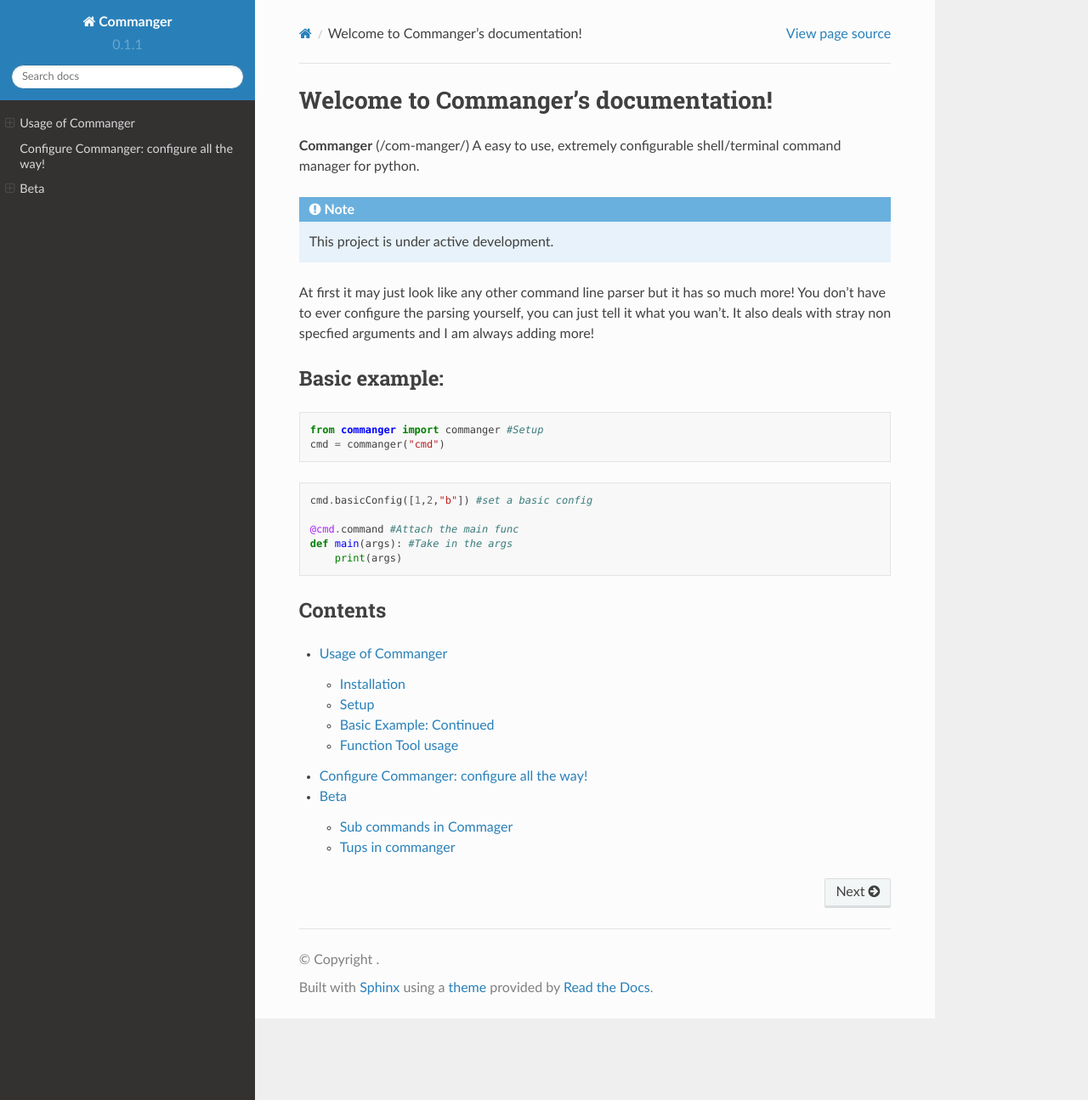
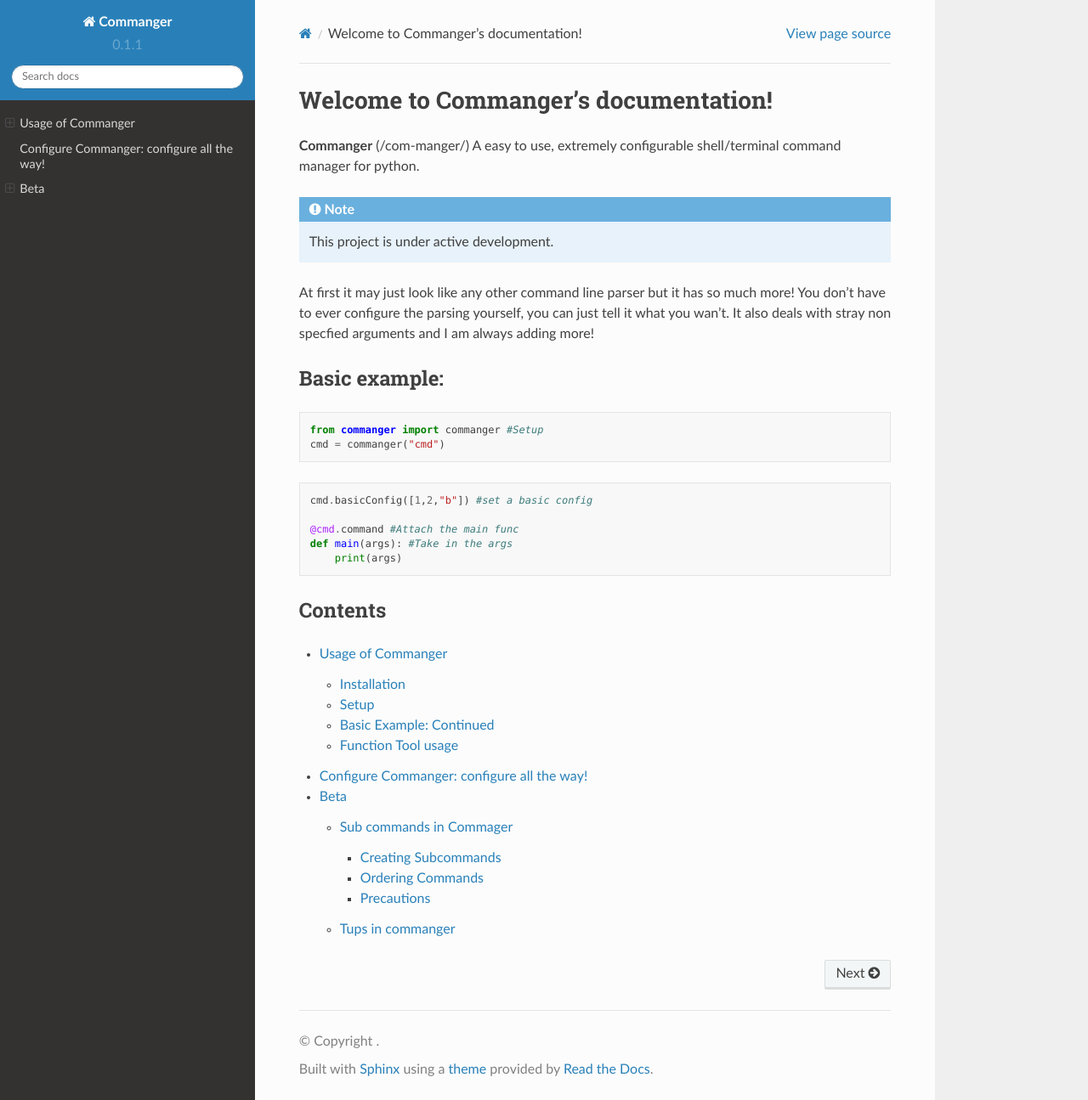
Before and after one commit to thatrandomperson5/commanger-docs, a Sphinx documentation site: the page built from docs/source/index.rst, in a window 1280 px wide and 1295 px high. Shown: the whole window at 85% size. Built offline with Sphinx 7.4.7 and the Read the Docs theme 2.0.0, drawn with Linux system fonts in a browser that asks for light colours.

Commit message:
Update sub.rst

```diff
--- a/docs/source/Beta/sub.rst
+++ b/docs/source/Beta/sub.rst
@@ -1,6 +1,17 @@
 Sub commands in Commager
 ========================
 
+**************
+Creating Subcommands
+**************
+
+*****
+Ordering Commands
+*****
+
+*****
+Precautions
+*****
 
 .. toktree::
    :hidden:
```
